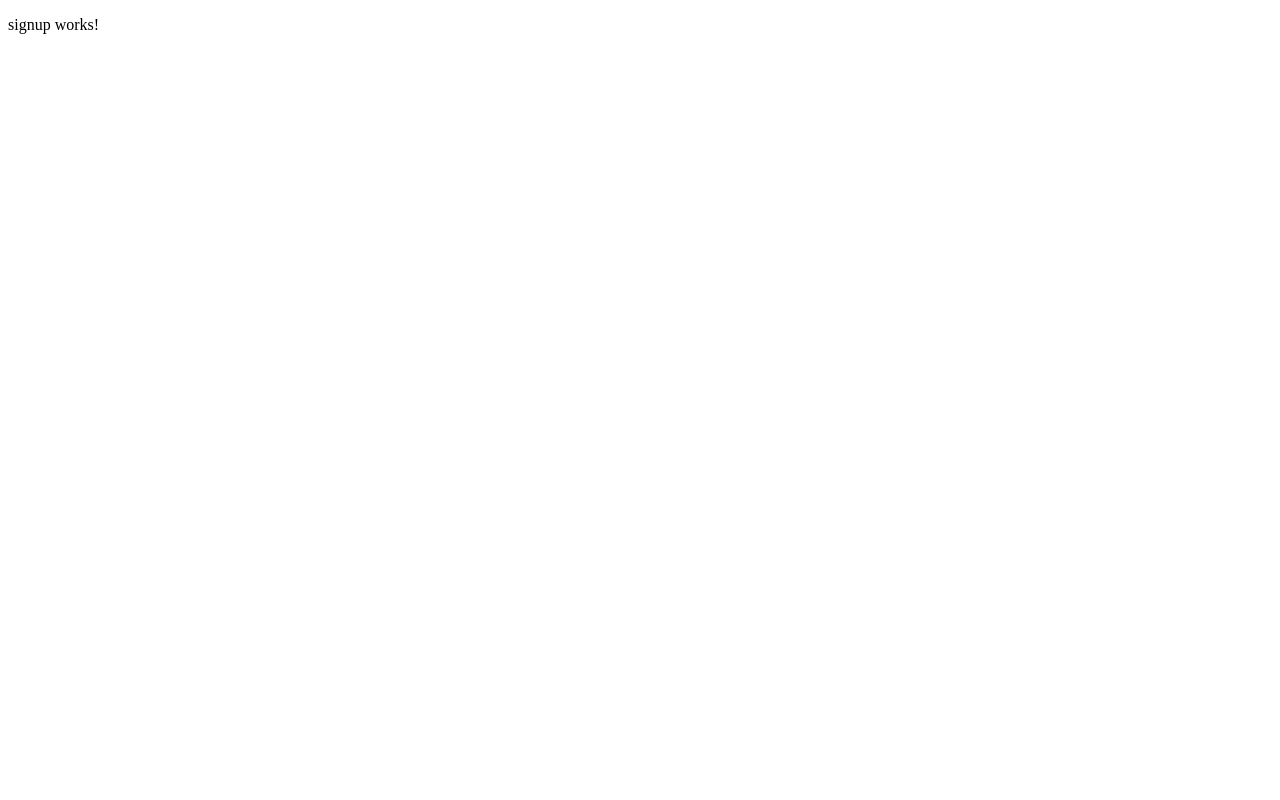
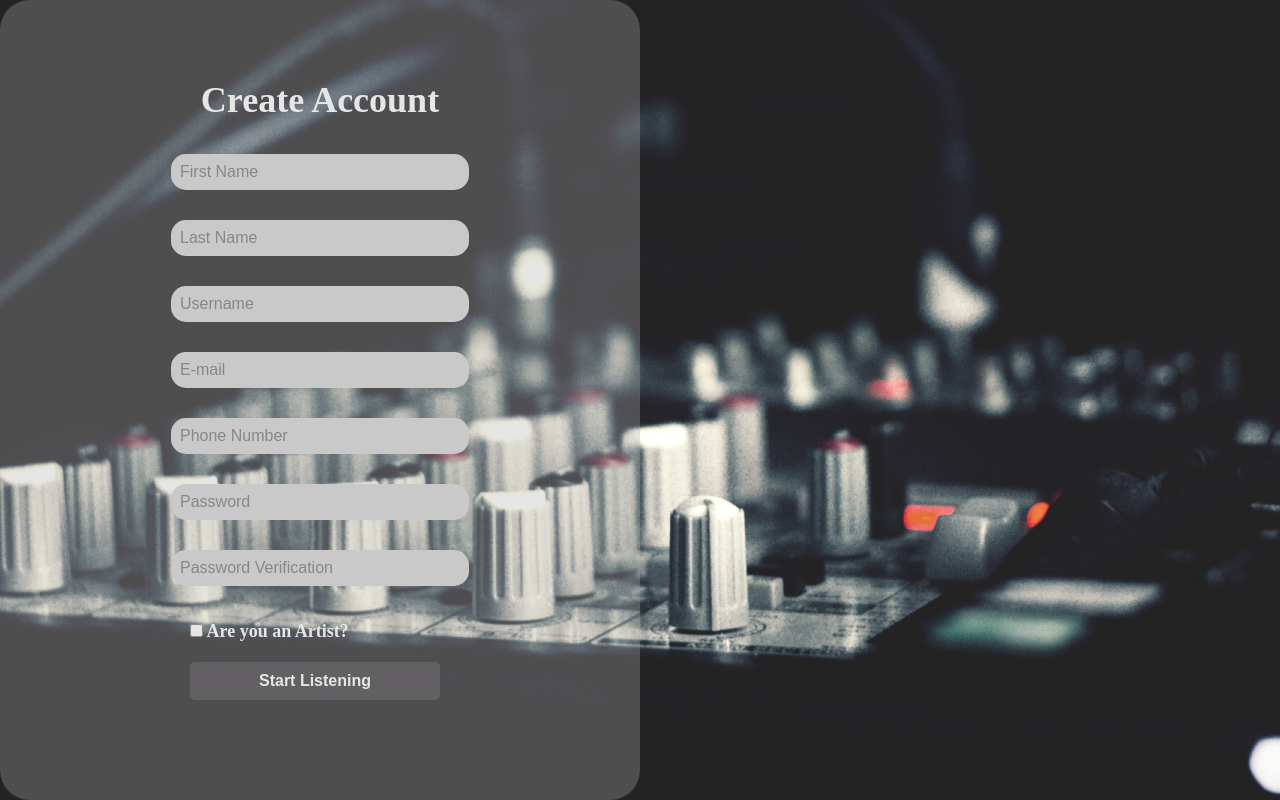
Before and after one commit to Dzheerro/Appelsin, an Angular app: page /signup in a window 1280 px wide. Built offline with nearby package versions, Linux system fonts and the light colour scheme.

Commit message:
implemented markup for signup page

```diff
--- a/src/app/shared/components/signup/signup.component.html
+++ b/src/app/shared/components/signup/signup.component.html
@@ -1 +1,39 @@
-<p>signup works!</p>
+<div class="container">
+    <div class="form-wrapper">
+        <div class="header">
+            <h1>Create Account</h1>
+        </div>
+        <form>
+            <div class="input-wrapper">
+                <input type="text" placeholder="First Name">
+            </div>
+            <div class="input-wrapper">
+                <input type="text" placeholder="Last Name">
+            </div>
+            <div class="input-wrapper">
+                <input type="text" placeholder="Username">
+            </div>
+            <div class="input-wrapper">
+                <input type="email" placeholder="E-mail">
+            </div>
+            <div class="input-wrapper">
+                <input type="text" placeholder="Phone Number">
+            </div>
+            <div class="input-wrapper">
+                <input type="password" placeholder="Password">
+            </div>
+            <div class="input-wrapper">
+                <input type="password" placeholder="Password Verification">
+            </div>
+
+            <div class="actions">
+                <div class="checkbox-wrapper">
+                    <label><input type="checkbox" formControlName="profile_type"> Are you an Artist?</label>
+                </div>
+                <div class="button-wrapper">
+                    <button type="submit">Start Listening</button>
+                </div>
+            </div>
+        </form>
+    </div>
+</div>
--- a/src/app/shared/components/signup/signup.component.scss
+++ b/src/app/shared/components/signup/signup.component.scss
@@ -0,0 +1,125 @@
+.container {
+    width: 100%;
+    height: 100vh;
+    display: flex;
+    justify-content: flex-start;
+    align-items: center;
+    background-image: url('../../../../../public/images/background-signup.jpg');
+    background-position: center;
+
+    .form-wrapper::before {
+        content: "";
+        position: absolute;
+        min-width: 50%;
+        height: 100%;
+        border-radius: 30px;
+        pointer-events: none;
+        box-shadow: inset 0 0 0 2000px rgba(174, 174, 174, 0.31);
+    }
+
+    .form-wrapper {
+        width: 50%;
+        height: inherit;
+
+        display: flex;
+        justify-content: center;
+        align-items: center;
+        flex-direction: column;
+
+        .header {
+            display: flex;
+            justify-content: center;
+            align-items: center;
+
+            min-width: 20%;
+            margin-bottom: 3%;
+
+            h1 {
+                font-size: 36px;
+                font-weight: 700;
+                line-height: 40px;
+                color: #FFFFFF;
+            }
+        }
+
+        form {
+            display: flex;
+            justify-content: center;
+            flex-direction: column;
+            max-width: 500px;
+
+            .input-wrapper {
+                display: flex;
+                justify-content: center;
+                min-width: 300px;
+
+                input {
+                    padding: 3%;
+                    border: none;
+                    border-radius: 15px;
+                    font-size: 16px;
+                    background: #D4D4D4;
+                    min-width: 280px;
+                    margin: 5%;
+                }
+            }
+
+            .actions {
+                display: flex;
+                justify-content: flex-start;
+                flex-direction: column;
+                align-items: flex-start;
+                gap: 20px;
+                padding: 20px;
+
+                .checkbox-wrapper {
+                    display: flex;
+                    align-items: center;
+                    gap: 10px;
+                    font-size: 18px;
+                    font-weight: 700;
+                    color: #ffffff;
+                }
+
+                .button-wrapper {
+                    display: flex;
+                    justify-content: center;
+
+                    button {
+                        min-width: 250px;
+                        background-color: #3F3D40;
+                        padding: 10px 20px;
+                        font-size: 16px;
+                        font-weight: 600;
+                        color: #fff;
+                        background-color: #3F3D40;
+                        border: none;
+                        border-radius: 5px;
+                        cursor: pointer;
+                        transition: background-color 0.3s ease;
+                    }
+                }
+            }
+        }
+    }
+}
+
+@media (max-width: 768px) {
+    .container {
+        display: flex;
+        justify-content: center;
+        align-items: center;
+
+        .header {
+            display: flex;
+            justify-content: center;
+            text-align: center;
+            margin-top: 3%;
+        }
+
+        .form-wrapper::before {
+            content: "";
+            box-shadow: none;
+        }
+    }
+}
--- a/src/styles.scss
+++ b/src/styles.scss
@@ -1 +1,13 @@
 /* You can add global styles to this file, and also import other style files */
+* {
+  padding: 0;
+  margin: 0;
+  text-rendering: optimizeLegibility;
+  -webkit-font-smoothing: antialiased;
+  -webkit-text-size-adjust: 100%;
+  -webkit-overflow-scrolling: touch;
+
+  :focus {
+    outline: unset;
+  }
+}
```
Also changed, not shown: public/images/background-signup.jpg (added).
